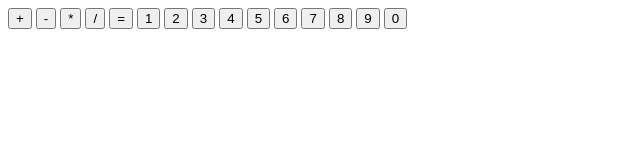
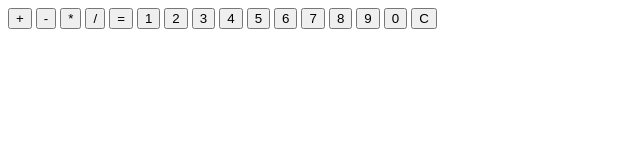
Before and after one commit to The0z/JS_Calculator, a plain HTML site: page index.html in a window 1280 px wide. Shown: the full height of the page, 0-640 px from the left. Drawn offline with Linux system fonts and the light colour scheme.

Commit message:
Add clearBtn

```diff
--- a/index.html
+++ b/index.html
@@ -24,5 +24,7 @@
     <button id="btn8">8</button>
     <button id="btn9">9</button>
     <button id="btn0">0</button>
+
+    <button id="clearBtn">C</button>
 </body>
 </html>
```
